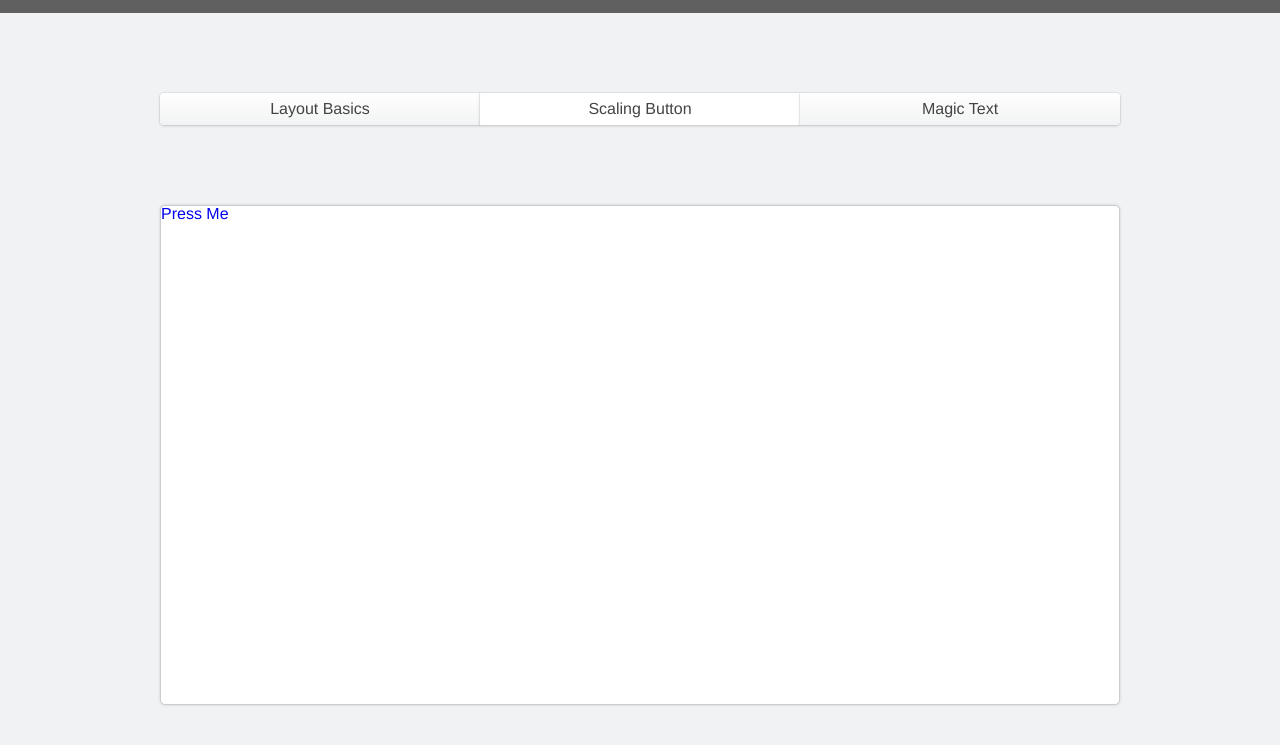
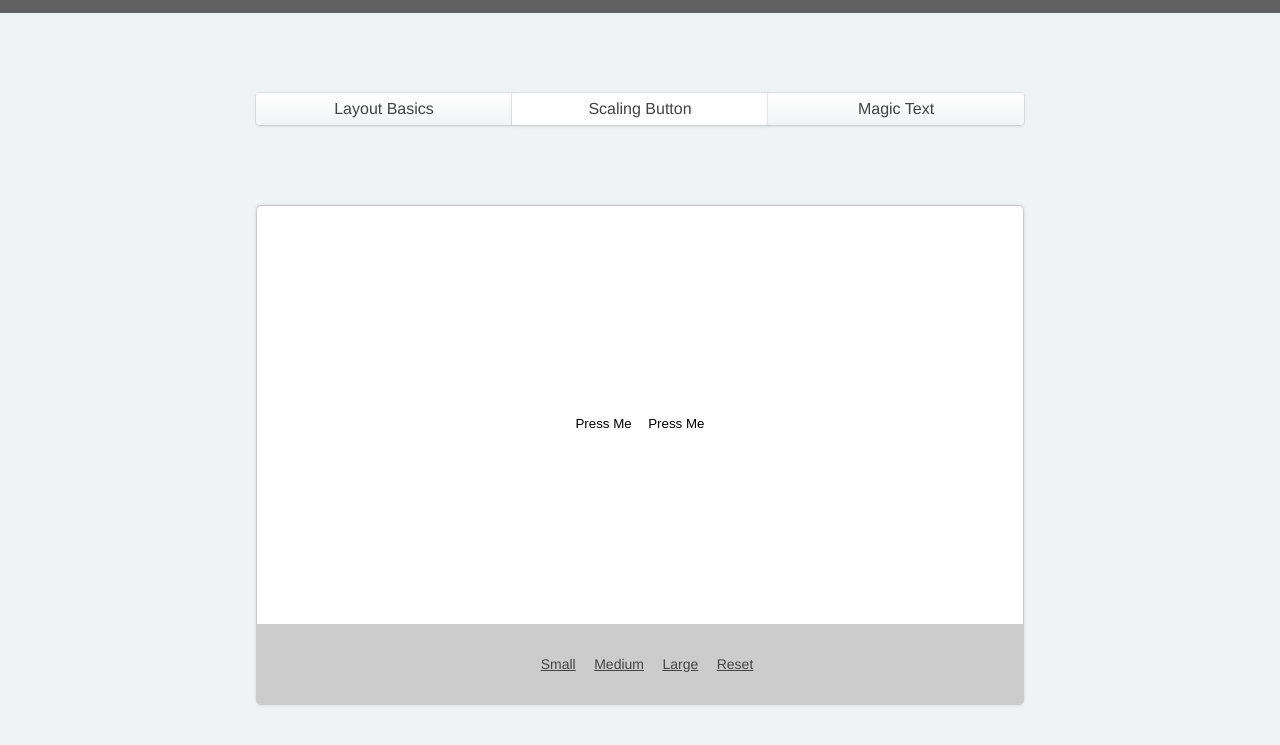
Before and after one commit to slhernandez/css-guidelines, a website: page src/site/index.html in a window 1280 px wide. Both pictures are taken after a click on the item "Scaling Button". Shown: the part 39-784 px from the top of the page. Drawn offline with nearby package versions, Linux system fonts and the light colour scheme; files that its build step writes are made by us from their sources; files whose address does not match are found by name.

Commit message:
WIP: Started on scaling button.

```diff
--- a/src/sass/_base-layout.scss
+++ b/src/sass/_base-layout.scss
@@ -45,7 +45,8 @@ img {
 
 .container {
   //width: 980px;
-  width: 100%;
+  width: 60%;
+  margin: 0 auto;
   @include clear();
 }
 
@@ -53,7 +54,7 @@ img {
   list-style: none;
   display: table;
   margin: 5em auto;
-  width: 75%;
+  width: 100%;
   li {
     background-image: linear-gradient(#FFF, #F2F3F4);
     //border-color: #DDD;
@@ -97,7 +98,7 @@ img {
   height: 500px;
   margin: 25px auto 0 auto;
   overflow: hidden;
-  width: 75%;
+  width: 100%;
   position: relative;
 }
 
@@ -193,7 +194,8 @@ img {
 }
 
 .basic-controls,
-.text-controls {
+.text-controls,
+.scaling-controls {
   border-radius: 0 0 4px 4px;
   padding: 2em 0;
   background: rgba(0,0,0,0.2);
@@ -217,7 +219,13 @@ img {
 }
 
 .workarea-scaling {
-
+  text-align: center;
+  height: 418px;
+  padding: 209px 0;
+  button {
+    background: initial;
+    border: initial;
+  }
 }
 
 .workarea-magictext {
--- a/src/site/index.html
+++ b/src/site/index.html
@@ -31,7 +31,14 @@
       </div>
 
       <div class="workarea-scaling">
-        <a href="#" class="btn">Press Me</a>
+        <button class="btn">Press Me</button>
+        <button class="btn">Press Me</button>
+        <div class="scaling-controls">
+          <a href="#">Small</a>
+          <a href="#">Medium</a>
+          <a href="#">Large</a>
+          <a href="#">Reset</a>
+        </div>
       </div>
 
       <div class="workarea-magictext">
```
Also changed, not shown: build/css/main.css, build/css/main.min.css, build/index.html.
